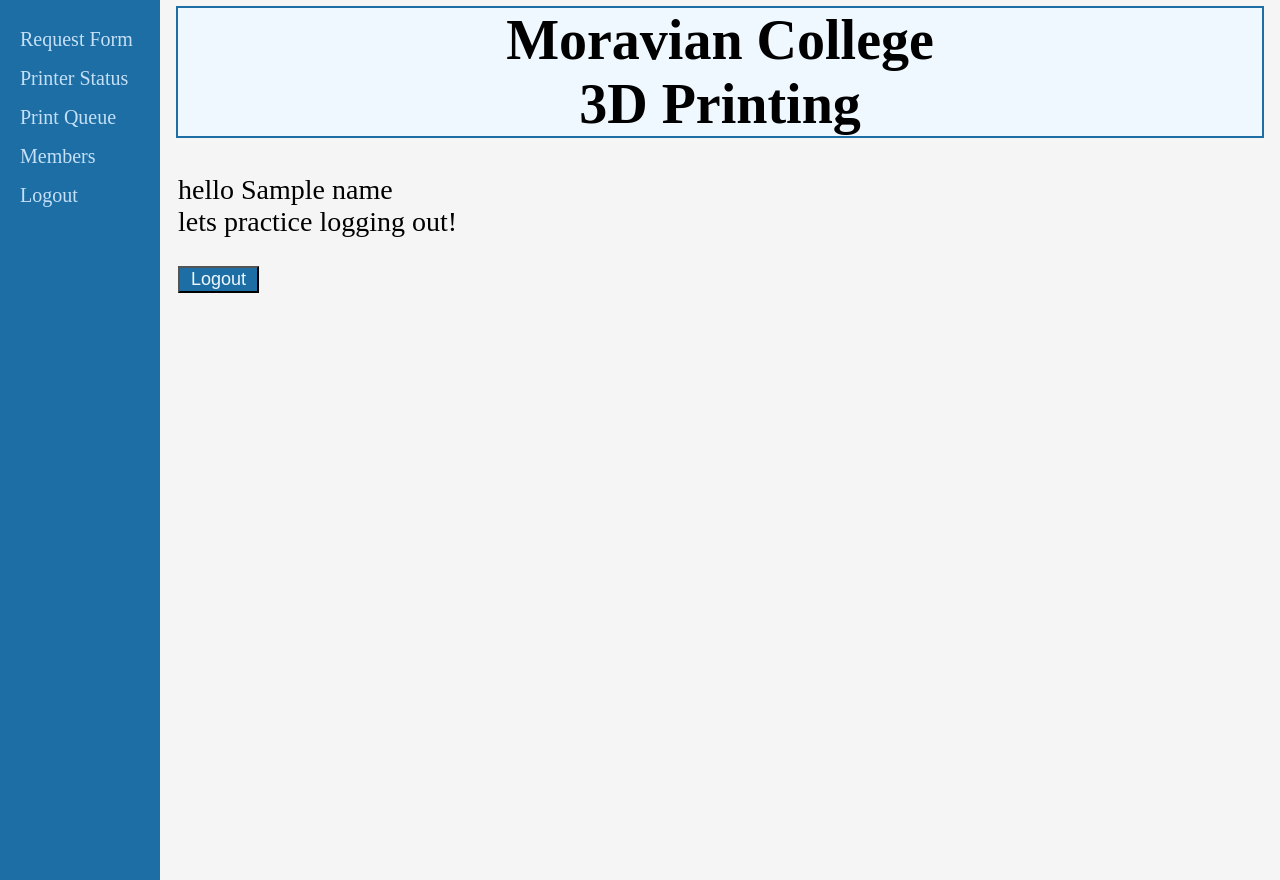
After one commit to MoravianCollege/3DPrintMananagement, a Flask app: template templates/queue.html in a window 1280 px wide. The commit adds this page. Run offline with Flask 2, Linux system fonts and the light colour scheme; the template is opened without the code that fills it: most values are stand-ins (such as "Sample title", 1, 10 or a date in 2020); parts of the project's set-up code (start-up, migrations or seed data) failed here and were passed over.

Commit message:
templates with sidebar created

```diff
--- a/app.py
+++ b/app.py
@@ -60,7 +60,7 @@ def load_user(user_id):
 @app.route("/")
 def index():
     if current_user.is_authenticated:
-        return render_template('main.html', name = current_user.name)
+        return render_template('form.html', name = current_user.name)
         '''
         (
         "<p>Hello, {}! You're logged in! Email: {}</p>"
@@ -171,19 +171,19 @@ def req_form():
 @app.route("/status")
 @login_required
 def req_status():
-    return render_template('main.html')
+    return render_template('status.html')
 
 
 @app.route("/queue")
 @login_required
 def queue():
-    return render_template('main.html')
+    return render_template('queue.html')
 
 
 @app.route("/members")
 @login_required
 def members():
-    return render_template('main.html')
+    return render_template('members.html')
 
 
 def get_google_provider_cfg():
@@ -192,7 +192,4 @@ def get_google_provider_cfg():
 
 if __name__ == "__main__":
     # Run HTTPS
-    #app.run(ssl_context="adhoc")
-
-    # Run HTTP
-    app.run()
+    app.run(ssl_context="adhoc")
--- a/templates/main.html
+++ b/templates/form.html
@@ -44,7 +44,7 @@
   <body>
         <div class="sidenav">
             <a href="/form">Request Form</a>
-            <a href="/status">Print Status</a>
+            <a href="/status">Printer Status</a>
             <a href="/queue">Print Queue</a>
             <a href="/members">Members</a>
             <a href="/logout">Logout</a>
--- /dev/null
+++ b/templates/queue.html
@@ -0,0 +1,60 @@
+<html>
+  <style>
+    h1 {
+      outline: 2px double #1C6EA4;
+      outline-offset: 0px;
+      background-color: aliceblue;
+    }
+
+    body {background-color: whitesmoke;}
+
+    .sidenav {
+        height: 100%;
+        width: 160px;
+        position: fixed;
+        z-index: 1;
+        top: 0;
+        left: 0;
+        background-color: #1C6EA4;
+        overflow-x: hidden;
+        padding-top: 20px;
+    }
+
+    .sidenav a {
+        padding: 8px 10px 8px 20px;
+        text-decoration: none;
+        font-size: 20px;
+        color: rgb(197, 224, 247);
+        display: block;
+    }
+
+    .sidenav a:hover {
+        color: white;
+    }
+
+    .main {
+        margin-left: 160px; /* Same as the width of the sidenav */
+        font-size: 28px; /* Increased text to enable scrolling */
+        padding: 0px 10px;
+    }
+
+  </style>
+
+
+  <body>
+        <div class="sidenav">
+            <a href="/form">Request Form</a>
+            <a href="/status">Printer Status</a>
+            <a href="/queue">Print Queue</a>
+            <a href="/members">Members</a>
+            <a href="/logout">Logout</a>
+        </div>
+        <div class="main">
+            <h1 style="text-align: center;">Moravian College<br>3D Printing</h1>
+            <p>hello {{ name }}<br>lets practice logging out!</p>
+            <form action='/logout'>
+                <p><input type="submit" value = ' Logout ' style="background-color: 1C6EA4; color: aliceblue; font-size: large;"></p>
+            </form>
+        </div>
+    </body>
+</html>
```
Also changed, not shown: templates/members.html (added, +60 -0 lines), templates/status.html (added, +60 -0 lines).
